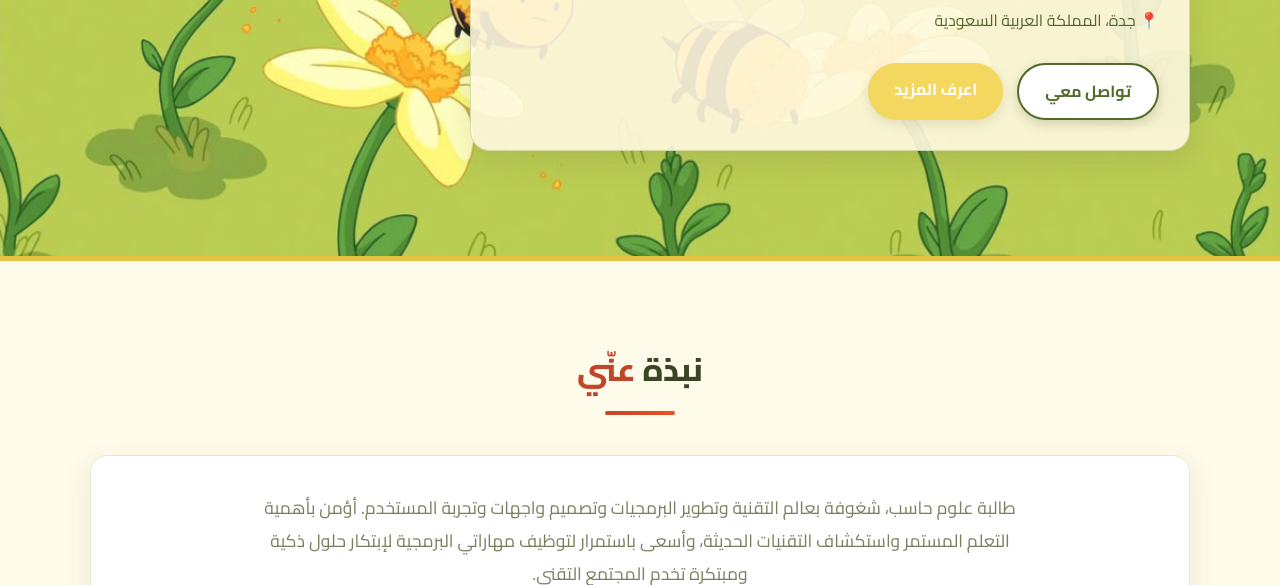
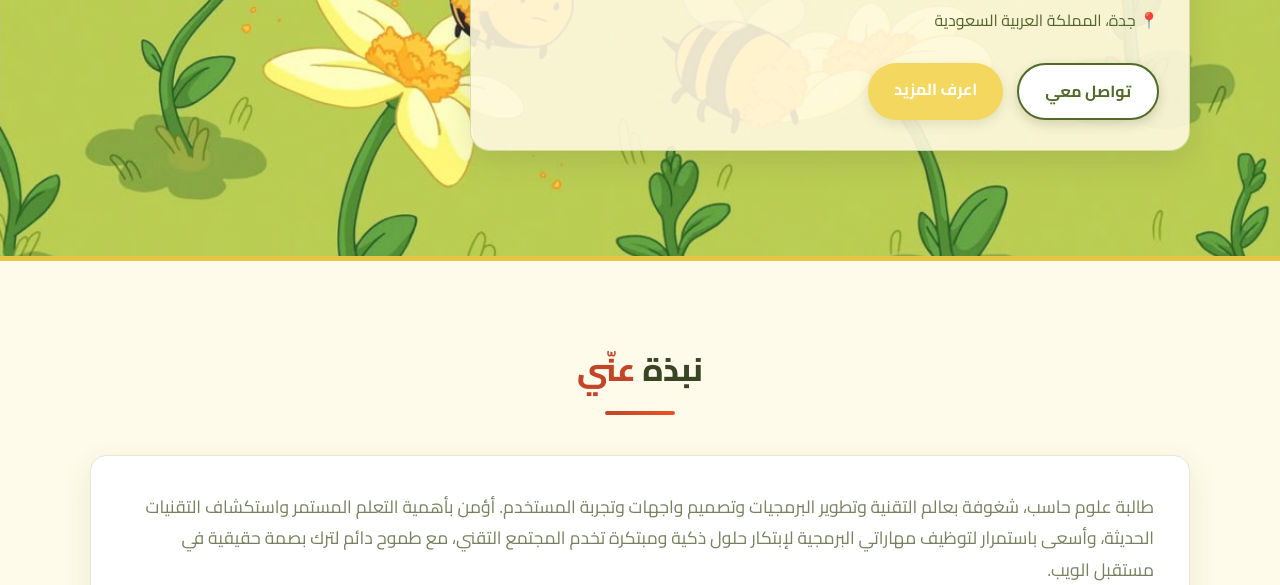
Before and after one commit to haneen39791-bot/CV-Project, a plain HTML site: page index.html in a window 1280 px wide. Shown: the part 367-952 px from the top of the page. Drawn offline with Linux system fonts and the light colour scheme.

Commit message:
Edit About 2

```diff
--- a/index.html
+++ b/index.html
@@ -57,10 +57,10 @@
       <div class="container">
         <h2 class="section-title" data-ar="نبذة <span>عنّي</span>" data-en="About <span>Me</span>">نبذة <span>عنّي</span></h2>
         <div class="card about-card">
-          <p data-ar="طالبة علوم حاسب، شغوفة بعالم التقنية وتطوير البرمجيات وتصميم واجهات وتجربة المستخدم. أؤمن بأهمية التعلم المستمر واستكشاف التقنيات الحديثة، وأسعى باستمرار لتوظيف مهاراتي البرمجية لإبتكار حلول ذكية ومبتكرة تخدم المجتمع التقني."
-          data-en="Computer Science student passionate about technology, software development, and UI/UX design. I believe in continuous learning and exploring modern technologies, striving to use my skills to build innovative digital solutions.">
-          طالبة علوم حاسب، شغوفة بعالم التقنية وتطوير البرمجيات وتصميم واجهات وتجربة المستخدم. أؤمن بأهمية التعلم المستمر واستكشاف التقنيات الحديثة، وأسعى باستمرار لتوظيف مهاراتي البرمجية لإبتكار حلول ذكية ومبتكرة تخدم المجتمع التقني.
-        </p>
+          <p data-ar="طالبة علوم حاسب، شغوفة بعالم التقنية وتطوير البرمجيات وتصميم واجهات وتجربة المستخدم. أؤمن بأهمية التعلم المستمر واستكشاف التقنيات الحديثة، وأسعى باستمرار لتوظيف مهاراتي البرمجية لإبتكار حلول ذكية ومبتكرة تخدم المجتمع التقني، مع طموح دائم لترك بصمة حقيقية في مستقبل الويب."
+          data-en="Computer Science student passionate about technology, software development, and UI/UX design. I believe in continuous learning and exploring modern technologies, striving to use my skills to build innovative digital solutions, with a constant ambition to leave a real mark on the future of the web.">
+           طالبة علوم حاسب، شغوفة بعالم التقنية وتطوير البرمجيات وتصميم واجهات وتجربة المستخدم. أؤمن بأهمية التعلم المستمر واستكشاف التقنيات الحديثة، وأسعى باستمرار لتوظيف مهاراتي البرمجية لإبتكار حلول ذكية ومبتكرة تخدم المجتمع التقني، مع طموح دائم لترك بصمة حقيقية في مستقبل الويب
+          </p>
           <div class="info-grid">
             <div class="info-item" data-ar="<strong>الاسم:</strong> حنين خالد منصور زيد" data-en="<strong>Name:</strong> Haneen Khaled Mansour Zayed"><strong>الاسم:</strong> حنين خالد منصور زيد</div>
             <div class="info-item" data-ar="<strong>تاريخ الميلاد:</strong> 31 ديسمبر 2006" data-en="<strong>Date of Birth:</strong> December 31, 2006"><strong>تاريخ الميلاد:</strong> 31 ديسمبر 2006</div>
--- a/styles.css
+++ b/styles.css
@@ -481,10 +481,10 @@ img { max-width: 100%; }
 .about-card p {
   font-size: 1.1rem;
   color: var(--muted);
-  max-width: 780px;
-  margin-inline: auto;
-  text-align: center;
-  line-height: 1.9;
+  /*max-width: 780px;*/
+  /*margin-inline: auto;*/
+  /*text-align: center;*/
+  /*line-height: 1.9;*/
  }
 
 .info-grid {
```
